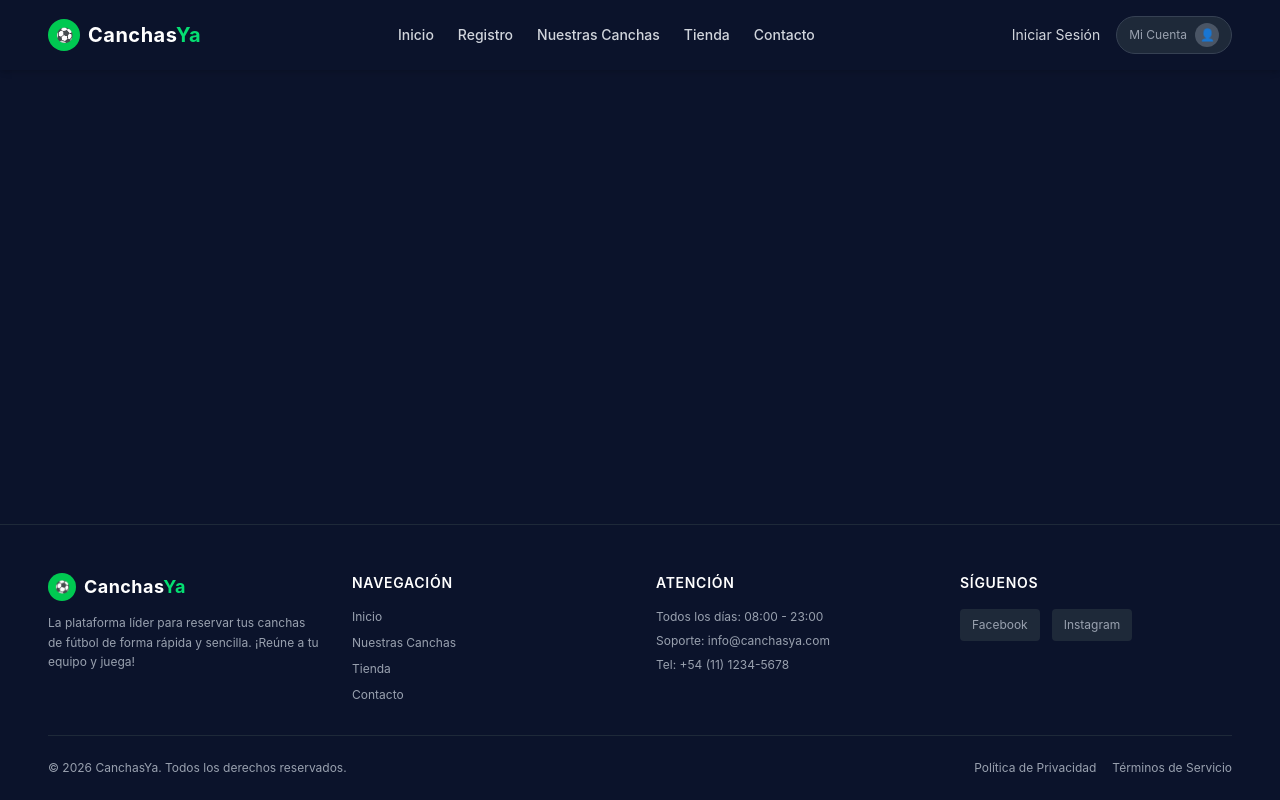
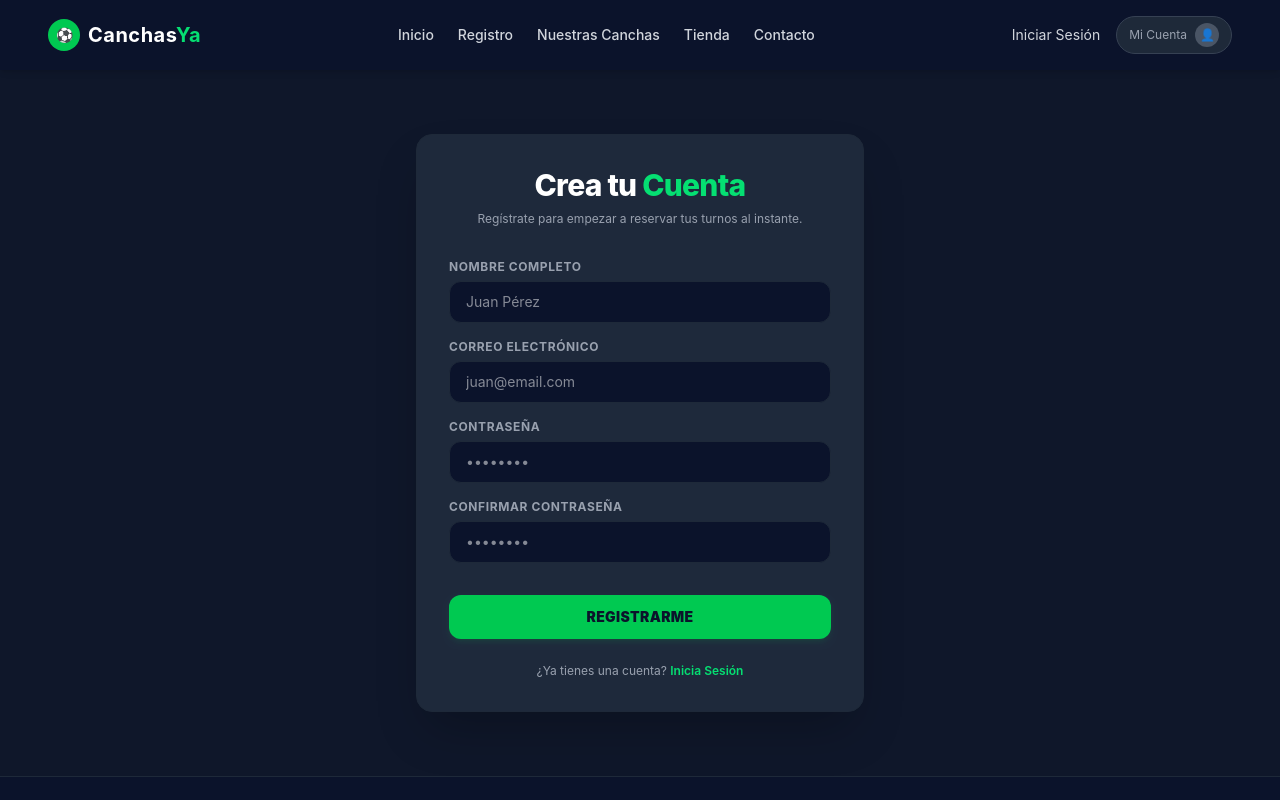
Before and after one commit to Angeln0294/FrontEnd-ProyectoFinDeModulo, a React (Vite) app: page /registro in a window 1280 px wide. Shown: the top 800 px of the page. Built offline with nearby package versions, Linux system fonts and the light colour scheme.

Commit message:
cree la pagina SeccionRegistro con formulario controlado en Tailwind. Tambien importe e integre la ruta de SeccionRegistro en App.jsx

```diff
--- a/src/App.jsx
+++ b/src/App.jsx
@@ -5,15 +5,14 @@ import Hero from './components/Hero';
 import SeccionCanchas from './components/SeccionCanchas';
 import EquipamientoDestacado from './components/EquipamientoDestacado';
 import SeccionContacto from './components/SeccionContacto';
+import SeccionRegistro from './components/SeccionRegistro';
 import Footer from './components/Footer';
 import ScrollToTop from './components/ScrollToTop';
 
-// PÁGINA DE INICIO COMPLETA: Muestra el recorrido en cascada
 function PaginaInicio() {
   return (
     <main className="w-full">
       <Hero />
-      {/* ⚠️ ESTA LÍNEA DE ABAJO ES CLAVE: Activa el filtro para que SOLO muestre 3 en el inicio */}
       <SeccionCanchas limitarA3={true} />
       <EquipamientoDestacado />
     </main>
@@ -23,19 +22,17 @@ function PaginaInicio() {
 export default function App() {
   return (
     <Router>
-      <ScrollToTop /> {/* Resetea el scroll automático hacia arriba al cambiar de pestaña */}
+      <ScrollToTop />
 
       <div className="min-h-screen bg-[#0b132b] flex flex-col justify-between">
         <Navbar />
 
         <Routes>
-          {/* La raíz muestra el Inicio completo con solo 3 canchas */}
           <Route path="/" element={<PaginaInicio />} />
-
-          {/* Estas rutas limpian la pantalla y muestran el componente entero (con las 9 canchas) */}
           <Route path="/canchas" element={<SeccionCanchas />} />
           <Route path="/tienda" element={<EquipamientoDestacado />} />
           <Route path="/contacto" element={<SeccionContacto />} />
+          <Route path="/registro" element={<SeccionRegistro />} />
         </Routes>
 
         <Footer />
--- /dev/null
+++ b/src/components/SeccionRegistro.jsx
@@ -0,0 +1,75 @@
+import React, { useState } from 'react';
+import { Link } from 'react-router-dom';
+
+export default function SeccionRegistro() { // <-- Nombre de componente corregido
+  const [formData, setFormData] = useState({
+    nombre: '',
+    email: '',
+    password: '',
+    confirmPassword: ''
+  });
+
+  const handleChange = (e) => {
+    setFormData({ ...formData, [e.target.name]: e.target.value });
+  };
+
+  const handleSubmit = (e) => {
+    e.preventDefault();
+    if (formData.password !== formData.confirmPassword) {
+      alert("⚠️ Las contraseñas no coinciden. Inténtalo de nuevo.");
+      return;
+    }
+    alert(`⚽ ¡Cuenta creada con éxito para ${formData.nombre}! Bienvenido a CanchasYa.`);
+    setFormData({ nombre: '', email: '', password: '', confirmPassword: '' });
+  };
+
+  return (
+    <section className="w-full bg-[#0f172a] py-16 px-6 flex items-center justify-center min-h-[80vh]">
+      <div className="bg-[#1e293b] p-8 rounded-2xl border border-gray-800 shadow-2xl w-full max-w-md">
+
+        <div className="text-center mb-8">
+          <h2 className="text-3xl font-extrabold text-white tracking-tight">
+            Crea tu <span className="text-green-400">Cuenta</span>
+          </h2>
+          <p className="text-gray-400 text-xs mt-2">
+            Regístrate para empezar a reservar tus turnos al instante.
+          </p>
+        </div>
+
+        <form onSubmit={handleSubmit} className="flex flex-col gap-4">
+          <div className="flex flex-col gap-1.5">
+            <label className="text-xs font-bold text-gray-400 uppercase tracking-wider">Nombre Completo</label>
+            <input type="text" name="nombre" value={formData.nombre} onChange={handleChange} required placeholder="Juan Pérez" className="w-full bg-[#0b132b] border border-gray-800 rounded-xl px-4 py-2.5 text-sm text-white focus:outline-none focus:border-green-500 transition-colors" />
+          </div>
+
+          <div className="flex flex-col gap-1.5">
+            <label className="text-xs font-bold text-gray-400 uppercase tracking-wider">Correo Electrónico</label>
+            <input type="email" name="email" value={formData.email} onChange={handleChange} required placeholder="juan@email.com" className="w-full bg-[#0b132b] border border-gray-800 rounded-xl px-4 py-2.5 text-sm text-white focus:outline-none focus:border-green-500 transition-colors" />
+          </div>
+
+          <div className="flex flex-col gap-1.5">
+            <label className="text-xs font-bold text-gray-400 uppercase tracking-wider">Contraseña</label>
+            <input type="password" name="password" value={formData.password} onChange={handleChange} required placeholder="••••••••" className="w-full bg-[#0b132b] border border-gray-800 rounded-xl px-4 py-2.5 text-sm text-white focus:outline-none focus:border-green-500 transition-colors" />
+          </div>
+
+          <div className="flex flex-col gap-1.5">
+            <label className="text-xs font-bold text-gray-400 uppercase tracking-wider">Confirmar Contraseña</label>
+            <input type="password" name="confirmPassword" value={formData.confirmPassword} onChange={handleChange} required placeholder="••••••••" className="w-full bg-[#0b132b] border border-gray-800 rounded-xl px-4 py-2.5 text-sm text-white focus:outline-none focus:border-green-500 transition-colors" />
+          </div>
+
+          <button type="submit" className="w-full bg-green-500 hover:bg-green-600 text-[#0b132b] font-black py-3 rounded-xl transition-colors text-sm tracking-wide mt-4 shadow-md shadow-green-500/10">
+            REGISTRARME
+          </button>
+        </form>
+
+        <div className="text-center mt-6 text-xs text-gray-400">
+          ¿Ya tienes una cuenta?{' '}
+          <a href="#login" className="text-green-400 hover:text-green-300 transition-colors no-underline font-semibold">
+            Inicia Sesión
+          </a>
+        </div>
+
+      </div>
+    </section>
+  );
+}
```
